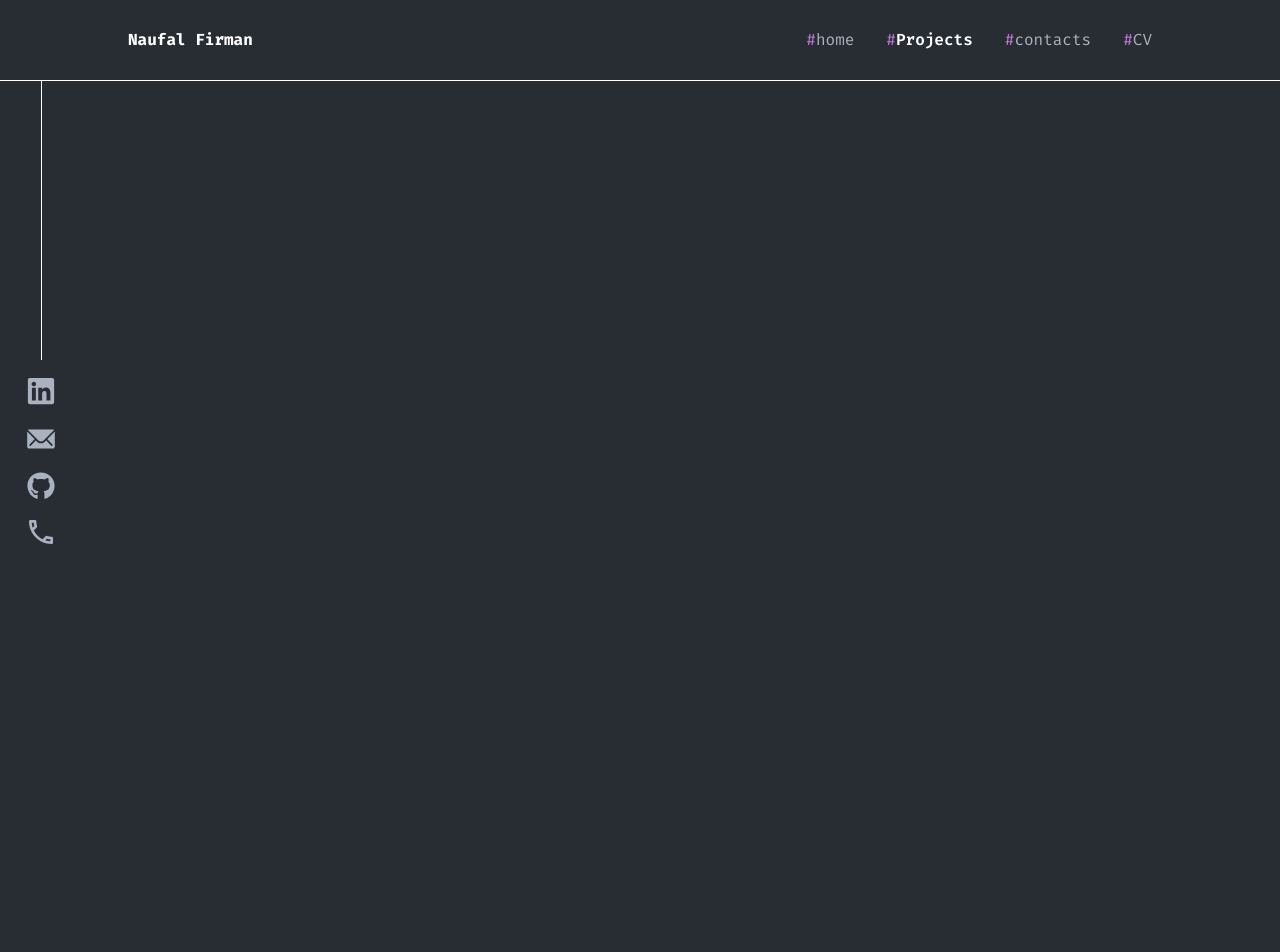
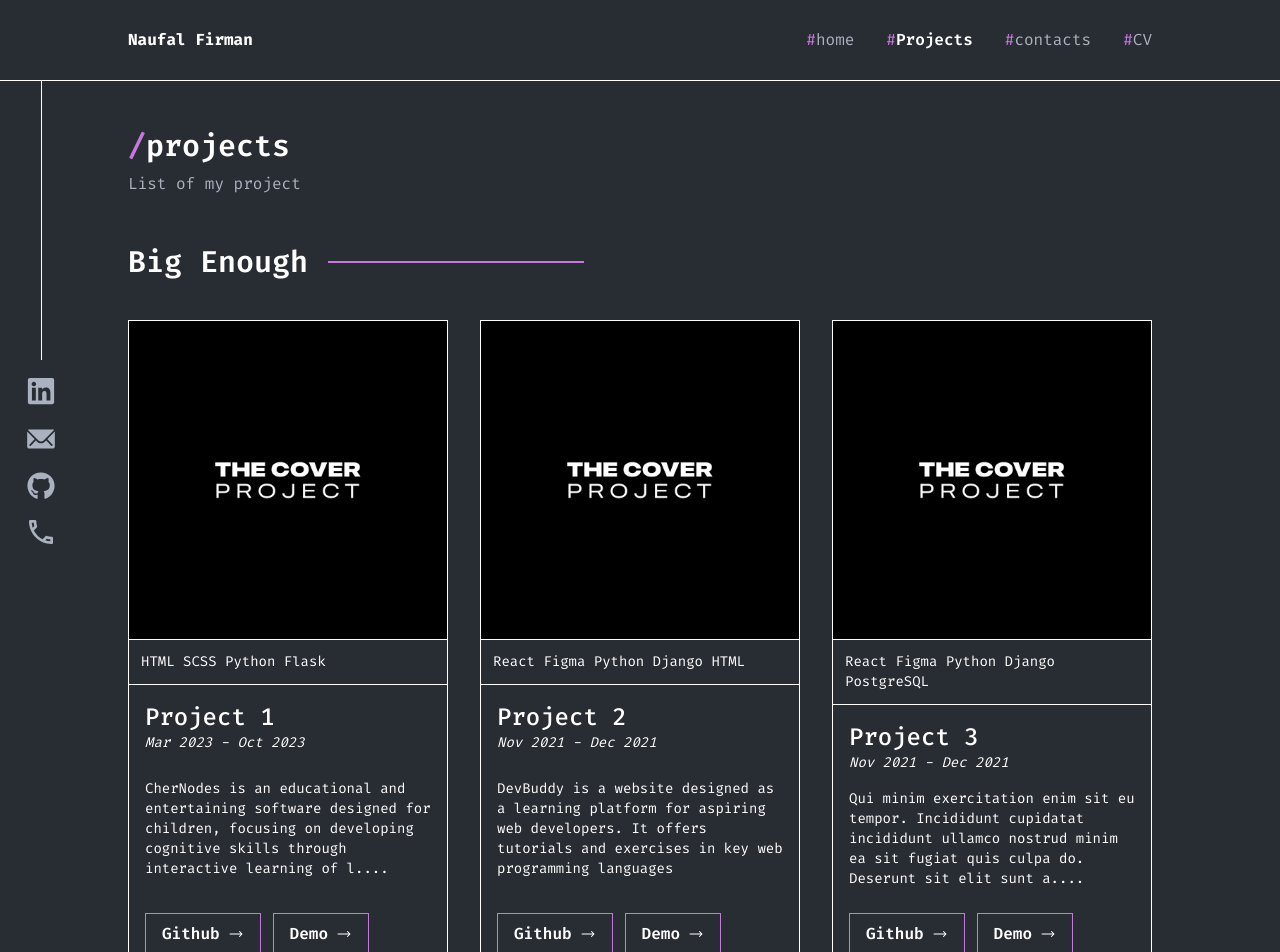
Before and after one commit to naufalF21/portofolio-web, a Next.js app: page /projects in a window 1280 px wide. Shown: the top 952 px of the page. Before the commit the page ends 800 px from the top, so only its background shows below. Built offline with nearby package versions, Linux system fonts and the light colour scheme.

Commit message:
style(Homepage): add swipper in products section

```diff
--- a/app/projects/page.js
+++ b/app/projects/page.js
@@ -1,16 +1,23 @@
 'use client';
 
+import Footer from '@/components/Footer';
 import Header from '@/components/Header';
+import ProjectsSection from '@/containers/projects-page/projects-section';
 
 export default function Projects() {
 	return (
 		<>
 			<Header />
-			<main className="p-5 text-white">
-				<div className="max-w-[1024px] mx-auto">
-					<h2>projects here</h2>
+			<main className="text-white max-w-[1024px] mx-auto pt-32 pb-16">
+				<div className="flex flex-col gap-2">
+					<h2 className="text-3xl font-semibold">
+						<span className="text-primary">/</span>projects
+					</h2>
+					<p className="text-gray">List of my project</p>
 				</div>
+				<ProjectsSection />
 			</main>
+			<Footer />
 		</>
 	);
 }
--- a/containers/home-page/projects-section/index.js
+++ b/containers/home-page/projects-section/index.js
@@ -3,6 +3,11 @@
 import Button from '@/components/Button';
 import Card from '@/components/Card';
 import projects from '@/data/projects';
+import { Swiper, SwiperSlide } from 'swiper/react';
+import { Pagination } from 'swiper/modules';
+import 'swiper/css/pagination';
+import 'swiper/css';
+import './styles.css';
 
 export default function ProjectsSection() {
 	return (
@@ -14,18 +19,40 @@ export default function ProjectsSection() {
 				</div>
 				<Button text="View all" />
 			</div>
-			<div className="flex flex-col md:flex-row gap-10 lg:gap-0 justify-between mt-10">
+			<Swiper
+				className="flex flex-col md:flex-row gap-10 justify-between mt-10"
+				spaceBetween={50}
+				pagination={{
+					dynamicBullets: true,
+				}}
+				modules={[Pagination]}
+				breakpoints={{
+					640: {
+						slidesPerView: 1,
+						spaceBetween: 20,
+					},
+					768: {
+						slidesPerView: 3,
+						spaceBetween: 40,
+					},
+					1024: {
+						slidesPerView: 3,
+						spaceBetween: 50,
+					},
+				}}
+			>
 				{projects.map((item, index) => (
+					<SwiperSlide key={index} className="pb-10">
 						<Card
-						key={index}
 							image={item.image}
 							technology={item.technology}
 							title={item.title}
 							period={item.period}
 							description={item.description}
 						/>
+					</SwiperSlide>
 				))}
-			</div>
+			</Swiper>
 		</div>
 	);
 }
--- /dev/null
+++ b/containers/home-page/projects-section/styles.css
@@ -0,0 +1,7 @@
+.swiper-pagination-bullet-active {
+	background-color: #c778dd;
+}
+
+.swiper-pagination-bullet {
+	background-color: #c778dd;
+}
--- /dev/null
+++ b/containers/projects-page/projects-section/index.js
@@ -0,0 +1,27 @@
+'use client';
+
+import Card from '@/components/Card';
+import projects from '@/data/projects';
+
+export default function ProjectsSection() {
+	return (
+		<div className="mt-12 gap-12">
+			<div className="flex flex-row items-center gap-5 w-1/2">
+				<h2 className="text-3xl font-semibold">Big Enough</h2>
+				<hr className="text-primary border w-[50%]" />
+			</div>
+			<div className="flex flex-row flex-wrap justify-between py-10 gap-y-10">
+				{projects.map((item, index) => (
+					<Card
+						key={index}
+						image={item.image}
+						technology={item.technology}
+						title={item.title}
+						period={item.period}
+						description={item.description}
+					/>
+				))}
+			</div>
+		</div>
+	);
+}
--- a/data/projects.js
+++ b/data/projects.js
@@ -6,7 +6,7 @@ const projects = [
 	{
 		image: coverImg,
 		technology: 'HTML SCSS Python Flask',
-		title: 'ChertNodes',
+		title: 'Project 1',
 		period: 'Mar 2023 - Oct 2023',
 		description:
 			'CherNodes is an educational and entertaining software designed for children, focusing on developing cognitive skills through interactive learning of letters, numbers, and associated imagery',
@@ -14,7 +14,7 @@ const projects = [
 	{
 		image: coverImg,
 		technology: 'React Figma Python Django HTML',
-		title: 'DevBuddy',
+		title: 'Project 2',
 		period: 'Nov 2021 - Dec 2021',
 		description:
 			'DevBuddy is a website designed as a learning platform for aspiring web developers. It offers tutorials and exercises in key web programming languages',
@@ -22,7 +22,31 @@ const projects = [
 	{
 		image: coverImg,
 		technology: 'React Figma Python Django PostgreSQL',
-		title: 'DevBuddy',
+		title: 'Project 3',
+		period: 'Nov 2021 - Dec 2021',
+		description:
+			'Qui minim exercitation enim sit eu tempor. Incididunt cupidatat incididunt ullamco nostrud minim ea sit fugiat quis culpa do. Deserunt sit elit sunt aliquip cillum occaecat ipsum ex eiusmod eiusmod irure. Dolor eiusmod aliquip qui qui excepteur incididunt aute qui adipisicing dolore quis mollit magna commodo.',
+	},
+	{
+		image: coverImg,
+		technology: 'React Figma Python Django PostgreSQL',
+		title: 'Project 4',
+		period: 'Nov 2021 - Dec 2021',
+		description:
+			'Qui minim exercitation enim sit eu tempor. Incididunt cupidatat incididunt ullamco nostrud minim ea sit fugiat quis culpa do. Deserunt sit elit sunt aliquip cillum occaecat ipsum ex eiusmod eiusmod irure. Dolor eiusmod aliquip qui qui excepteur incididunt aute qui adipisicing dolore quis mollit magna commodo.',
+	},
+	{
+		image: coverImg,
+		technology: 'React Figma Python Django PostgreSQL',
+		title: 'Project 5',
+		period: 'Nov 2021 - Dec 2021',
+		description:
+			'Qui minim exercitation enim sit eu tempor. Incididunt cupidatat incididunt ullamco nostrud minim ea sit fugiat quis culpa do. Deserunt sit elit sunt aliquip cillum occaecat ipsum ex eiusmod eiusmod irure. Dolor eiusmod aliquip qui qui excepteur incididunt aute qui adipisicing dolore quis mollit magna commodo.',
+	},
+	{
+		image: coverImg,
+		technology: 'React Figma Python Django PostgreSQL',
+		title: 'Project 6',
 		period: 'Nov 2021 - Dec 2021',
 		description:
 			'Qui minim exercitation enim sit eu tempor. Incididunt cupidatat incididunt ullamco nostrud minim ea sit fugiat quis culpa do. Deserunt sit elit sunt aliquip cillum occaecat ipsum ex eiusmod eiusmod irure. Dolor eiusmod aliquip qui qui excepteur incididunt aute qui adipisicing dolore quis mollit magna commodo.',
--- a/next.config.mjs
+++ b/next.config.mjs
@@ -1,4 +1,8 @@
 /** @type {import('next').NextConfig} */
-const nextConfig = {};
+const nextConfig = {
+	devIndicators: {
+		buildActivity: false,
+	},
+};
 
 export default nextConfig;
```
Lines whose indentation alone changed are shown as unchanged.
